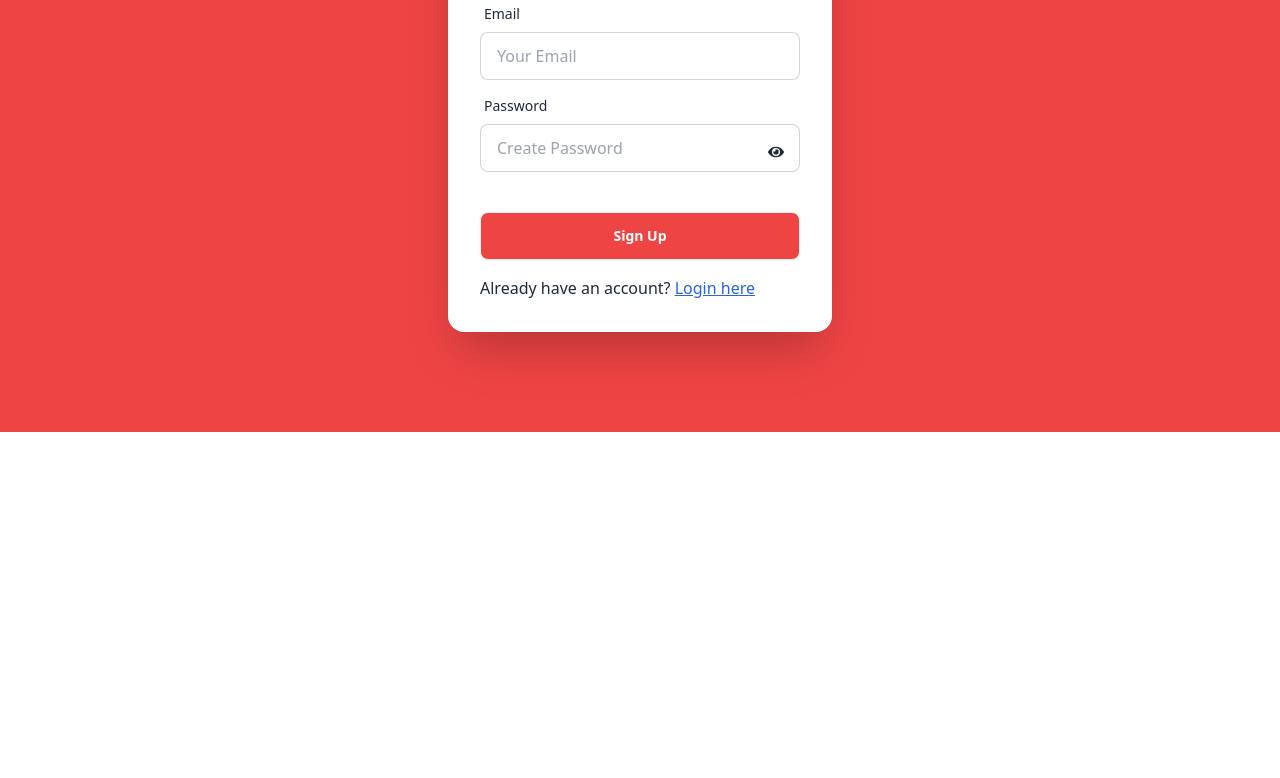
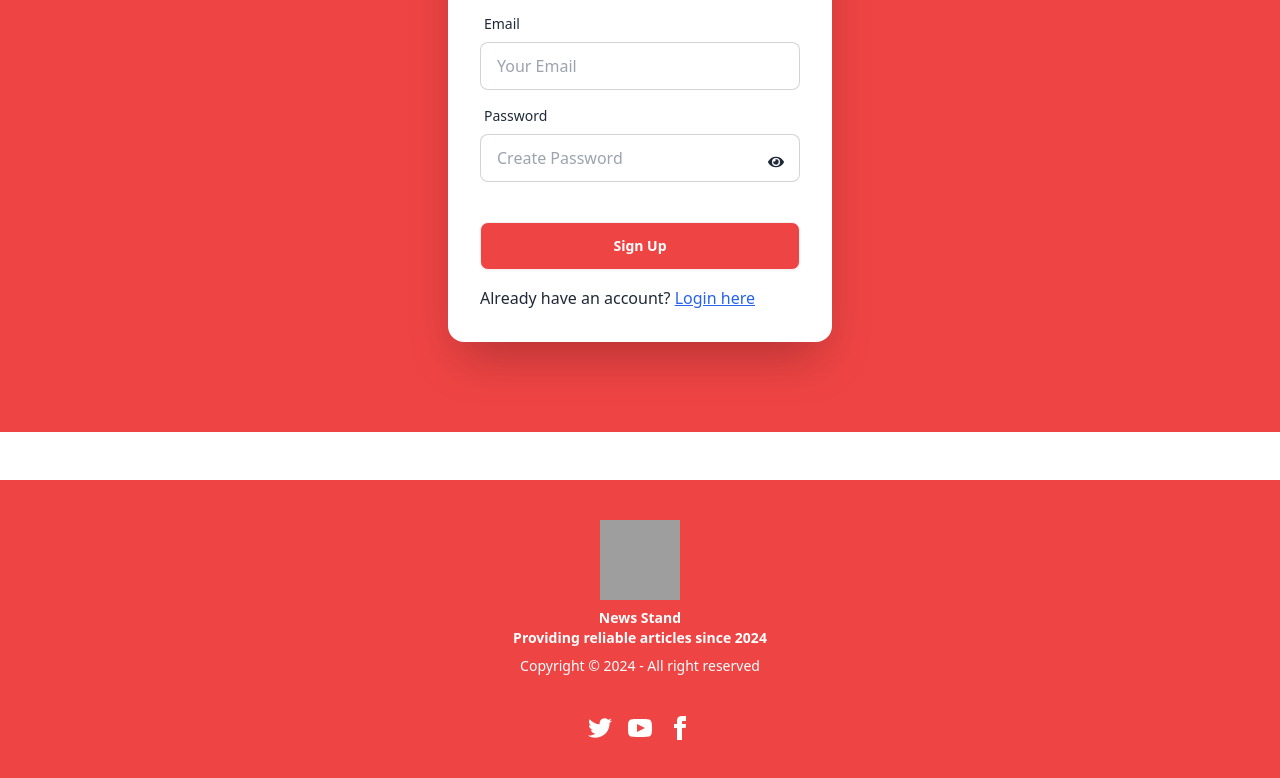
Before and after one commit to EjuMir/news-stand, a React (Vite) app: page /signUp in a window 1280 px wide. Shown: the part 488-1266 px from the top of the page. Before the commit the page ends 960 px from the top, so only its background shows below. Built offline with nearby package versions, Linux system fonts and the light colour scheme; no server answers; grey boxes are pictures that could not be loaded.

Commit message:
footer section done

```diff
--- a/src/Authentication/SignUp.jsx
+++ b/src/Authentication/SignUp.jsx
@@ -77,7 +77,7 @@
     return (
         <div>
             <div className="animate__animated animate__fadeInLeft hero min-h-screen bg-red-500 my-10">
-                <div className="card shrink-0 w-full max-w-sm shadow-2xl bg-base-100">
+                <div className="card shrink-0 w-full max-w-sm shadow-2xl bg-base-100 mt-5">
                     <div>
                         <h2 className="text-center mt-5 font-bold text-xl">Please Sign Up Here !</h2>
                     </div>
--- a/src/Components/Slider/Slider.jsx
+++ b/src/Components/Slider/Slider.jsx
@@ -38,10 +38,6 @@
                         slidesPerView: 3,
                         spaceBetween: 40,
                     },
-                    '@1.50': {
-                        slidesPerView: 4,
-                        spaceBetween: 50,
-                    },
                 }}
 
 
@@ -54,9 +50,6 @@
                 <SwiperSlide><img src="https://images.squarespace-cdn.com/content/v1/59e235dcd7bdcec81eb68962/1575923349157-3BNDH7JR5UF7ZU0A5A48/ke17ZwdGBToddI8pDm48kJTNl5E2hijD7J-sESO_BVN7gQa3H78H3Y0txjaiv_0fDoOvxcdMmMKkDsyUqMSsMWxHk725yiiHCCLfrh8O1z5QPOohDIaIeljMHgDF5CVlOqpeNLcJ80NK65_fV7S1Ue3pExvFiO6E9rv2lljq9S2_mVV9EJlaTc_26ArkrjDTJilkUu7eIyBb-AQDEk_nZw/Historical+Fiction+The+Sound+of+the+Hours+by+Karen+Campbell.jpg" alt="" /></SwiperSlide>
                 <SwiperSlide><img src="https://s-i.huffpost.com/gen/1148926/images/o-CLASSIC-BOOKS-ORIGINAL-COVERS-facebook.jpg" alt="" /></SwiperSlide>
                 <SwiperSlide><img src="https://img.apmcdn.org/68769620813bb6a36eb287c5cbd37edf91f83183/uncropped/8e7ed9-20140106-fahrenheit451.jpg" alt="" /></SwiperSlide>
-                <SwiperSlide><img src="https://th.bing.com/th/id/R.ce985b33680a2208ad1257c82622f942?rik=2zNLoCGadlHScQ&riu=http%3a%2f%2ftesseraguild.com%2fwp-content%2fuploads%2f2018%2f06%2fStand.jpeg&ehk=iU7qXvEIXnNWig%2f43Zv6VpCEpTXitlp2DKaDLMORh%2fE%3d&risl=&pid=ImgRaw&r=0" alt="" /></SwiperSlide>
-                <SwiperSlide><img src="https://s4.scoopwhoop.com/anj/kit/0104612c-e9cc-4d1f-bcdd-5730f1efcff6.jpg" alt="" /></SwiperSlide>
-                <SwiperSlide><img src="https://img.apmcdn.org/76930dd3881506385612bf68c36c6c406c7ae278/uncropped/4cc4b6-20150304-catch22.jpg" alt="" /></SwiperSlide>
             </Swiper>
         </div>
     );
--- /dev/null
+++ b/src/Layout/Footer/Footer.jsx
@@ -0,0 +1,23 @@
+
+const Footer = () => {
+    return (
+        <footer className="footer footer-center p-10 bg-red-500 mt-12 text-white">
+            <aside>
+               <img className="h-20 w-20" src="https://images.vexels.com/media/users/3/131563/isolated/preview/93e49b6c5668d156aaee447bd9804fab-newspaper-circle-icon.png" alt="" />
+                <p className="font-bold">
+                    News Stand <br />Providing reliable articles since 2024
+                </p>
+                <p>Copyright © 2024 - All right reserved</p>
+            </aside>
+            <nav>
+                <div className="grid grid-flow-col gap-4">
+                    <a><svg xmlns="http://www.w3.org/2000/svg" width="24" height="24" viewBox="0 0 24 24" className="fill-current"><path d="M24 4.557c-.883.392-1.832.656-2.828.775 1.017-.609 1.798-1.574 2.165-2.724-.951.564-2.005.974-3.127 1.195-.897-.957-2.178-1.555-3.594-1.555-3.179 0-5.515 2.966-4.797 6.045-4.091-.205-7.719-2.165-10.148-5.144-1.29 2.213-.669 5.108 1.523 6.574-.806-.026-1.566-.247-2.229-.616-.054 2.281 1.581 4.415 3.949 4.89-.693.188-1.452.232-2.224.084.626 1.956 2.444 3.379 4.6 3.419-2.07 1.623-4.678 2.348-7.29 2.04 2.179 1.397 4.768 2.212 7.548 2.212 9.142 0 14.307-7.721 13.995-14.646.962-.695 1.797-1.562 2.457-2.549z"></path></svg></a>
+                    <a><svg xmlns="http://www.w3.org/2000/svg" width="24" height="24" viewBox="0 0 24 24" className="fill-current"><path d="M19.615 3.184c-3.604-.246-11.631-.245-15.23 0-3.897.266-4.356 2.62-4.385 8.816.029 6.185.484 8.549 4.385 8.816 3.6.245 11.626.246 15.23 0 3.897-.266 4.356-2.62 4.385-8.816-.029-6.185-.484-8.549-4.385-8.816zm-10.615 12.816v-8l8 3.993-8 4.007z"></path></svg></a>
+                    <a><svg xmlns="http://www.w3.org/2000/svg" width="24" height="24" viewBox="0 0 24 24" className="fill-current"><path d="M9 8h-3v4h3v12h5v-12h3.642l.358-4h-4v-1.667c0-.955.192-1.333 1.115-1.333h2.885v-5h-3.808c-3.596 0-5.192 1.583-5.192 4.615v3.385z"></path></svg></a>
+                </div>
+            </nav>
+        </footer>
+    );
+};
+
+export default Footer;
--- a/src/Layout/Navbar/Navbar.jsx
+++ b/src/Layout/Navbar/Navbar.jsx
@@ -91,19 +91,19 @@
             </div>
 
             <div className="navbar-end gap-2">
-
-                <NavLink to='/signUp' className={({isActive})=>isActive?'btn bg-black text-white font-bold border-none':'btn bg-white text-red-500 font-bold border-none'}>Sign Up</NavLink>
-
                 {
-                    user ? <a onClick={() => logOut()} className="btn bg-red-500 text-white font-bold">Sign Out</a> : <NavLink to='/signIn' className={({isActive})=>isActive?'btn bg-black text-white font-bold border-none':'btn bg-white text-red-500 font-bold border-none'}>Sign In</NavLink>
+                    user ? <a onClick={() => logOut()} className="btn bg-red-400 text-white font-bold">Sign Out</a> : <div className="flex gap-2">
+                        <NavLink to='/signUp' className={({isActive})=>isActive?'btn bg-black text-white font-bold border-none':'btn bg-white text-red-500 font-bold border-none'}>Sign Up</NavLink>
+                        <NavLink to='/signIn' className={({isActive})=>isActive?'btn bg-black text-white font-bold border-none':'btn bg-white text-red-500 font-bold border-none'}>Sign In</NavLink>
+                        </div>
 
                 }
 
                 {
-                    user && <div className="w-8 h-8" data-tooltip-content={user && user.displayName} data-tooltip-id="profile">
+                    user && <NavLink to='/userProfile'><div className="w-8 h-8" data-tooltip-content={user && user.displayName} data-tooltip-id="profile">
                         <Tooltip id="profile"></Tooltip>
                         <img className="w-8 h-8 rounded-2xl" src={user ? user?.photoURL : <CgProfile className="w-8 h-8"></CgProfile>} />
-                    </div>
+                    </div></NavLink>
                 }
             </div>
         </div>
--- a/src/Layout/Pages/Dashboard/Dashboard.jsx
+++ /dev/null
@@ -1,10 +0,0 @@
-
-const Dashboard = () => {
-    return (
-        <div>
-           <h2>this is Dashboard</h2>
-        </div>
-    );
-};
-
-export default Dashboard;
--- /dev/null
+++ b/src/Layout/Pages/UserProfile/UserProfile.jsx
@@ -0,0 +1,11 @@
+
+
+const UserProfile = () => {
+    return (
+        <div>
+             <h2>this is user profile</h2>
+        </div>
+    );
+};
+
+export default UserProfile;
--- a/src/Main/Main.jsx
+++ b/src/Main/Main.jsx
@@ -1,5 +1,6 @@
 import { Outlet } from "react-router-dom";
 import Navbar from "../Layout/Navbar/Navbar";
+import Footer from "../Layout/Footer/Footer";
 
 
 const Main = () => {
@@ -7,6 +8,7 @@
         <div>
             <Navbar></Navbar>
             <Outlet></Outlet>
+            <Footer></Footer>
         </div>
     );
 };
--- a/src/Routes/Routes.jsx
+++ b/src/Routes/Routes.jsx
@@ -11,6 +11,7 @@
 import AddArticle from "../Layout/Pages/AddArticle/AddArticle";
 import MyArticle from "../Layout/Pages/MyArticle/MyArticle";
 import PremiumArticles from "../Layout/Pages/PremiumArticles/PremiumArticles";
+import UserProfile from "../Layout/Pages/UserProfile/UserProfile";
 
 export const router = createBrowserRouter([
   {
@@ -49,6 +50,10 @@
       {
         path:'/premiumArticles',
         element: <PremiumArticles></PremiumArticles>
+      },
+      {
+        path:'/userProfile',
+        element:<UserProfile></UserProfile>
       }
     ]
   },
```
Also changed, not shown: src/Main/DashBoard/DashBoard.jsx (added).
